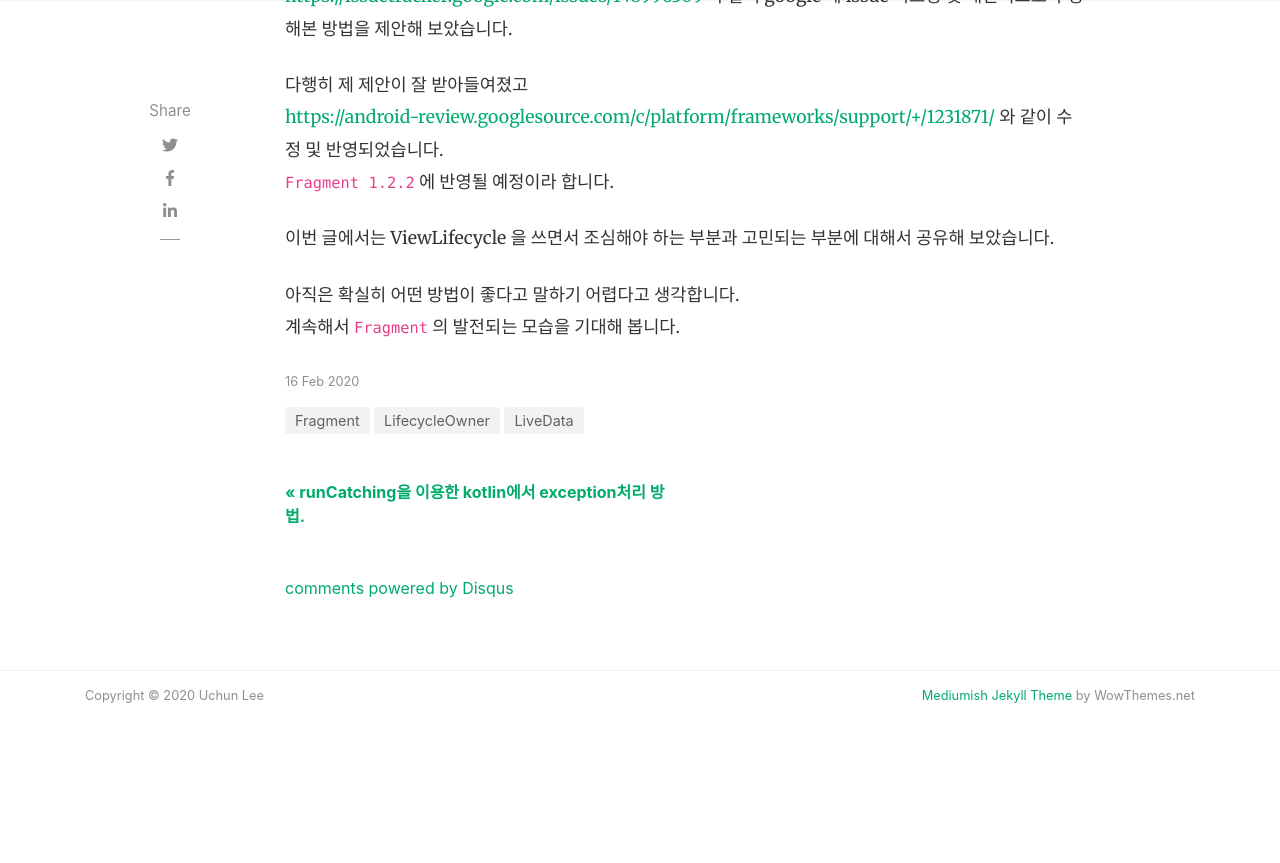
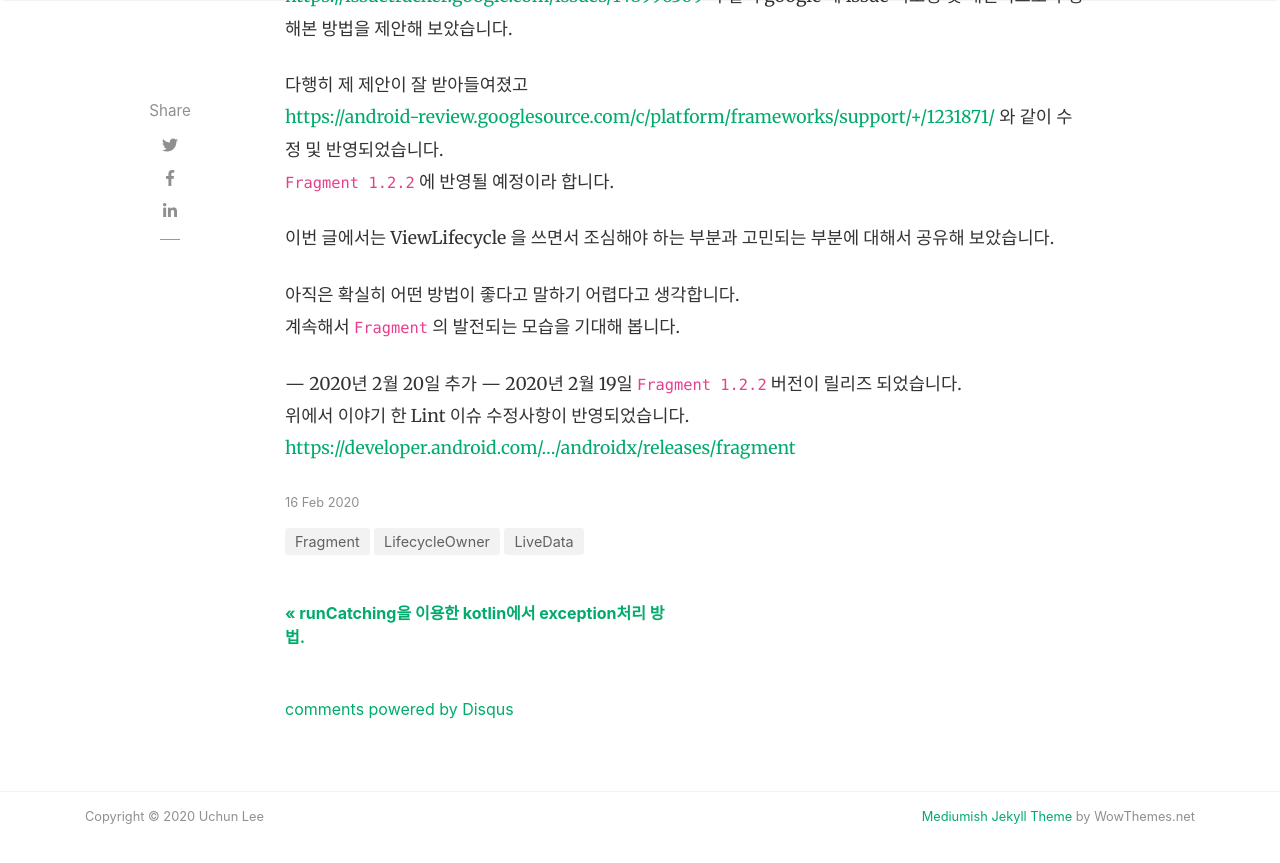
Before and after one commit to uchun-dev/uchun-dev-blog, a Jekyll site: the page built from _posts/2020-02-16-caution-when-using-a-fragment-viewLifecycleOwner.md, in a window 1280 px wide and 900 px high, scrolled down 6753 px. Shown: the top 863 px of the window. Built offline with Jekyll 4.4.1, drawn with Linux system fonts in a browser that asks for light colours; nearby versions of some CDN libraries; comment, search, counter and statistics services are not loaded; before the commit the page ends 7532 px from its top, so only the background shows below that.

Commit message:
Update 2020-02-16-caution-when-using-a-fragment-viewLifecycleOwner.md
added news for release Fragment 1.2.2

```diff
--- a/_posts/2020-02-16-caution-when-using-a-fragment-viewLifecycleOwner.md
+++ b/_posts/2020-02-16-caution-when-using-a-fragment-viewLifecycleOwner.md
@@ -234,3 +234,8 @@ extension function 을 쓰지 않으면 되는 상황이지만 람다식이 주
 
 아직은 확실히 어떤 방법이 좋다고 말하기 어렵다고 생각합니다.<br>
 계속해서 `Fragment` 의 발전되는 모습을 기대해 봅니다.
+
+--- 2020년 2월 20일 추가 ---
+2020년 2월 19일 `Fragment 1.2.2` 버전이 릴리즈 되었습니다.<br>
+위에서 이야기 한 Lint 이슈 수정사항이 반영되었습니다.
+[https://developer.android.com/.../androidx/releases/fragment](https://developer.android.com/.../androidx/releases/fragment)
```
